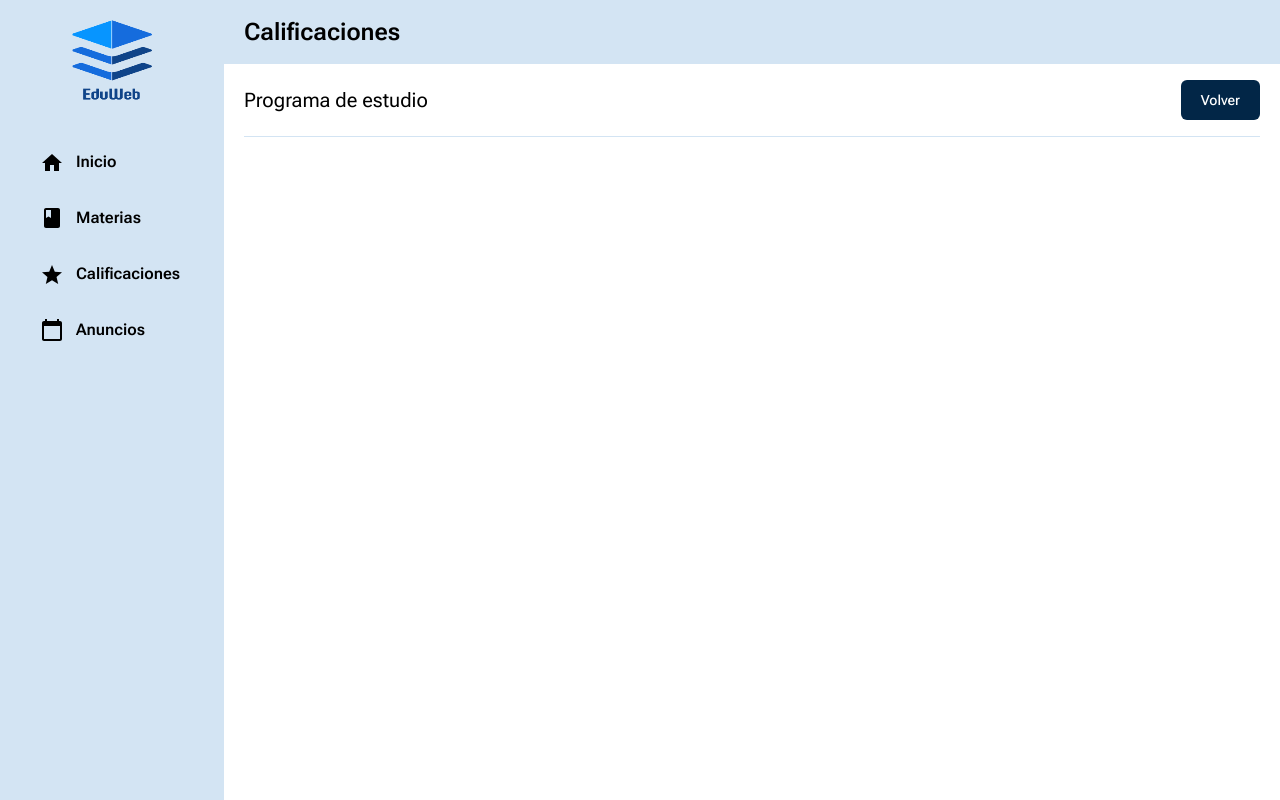
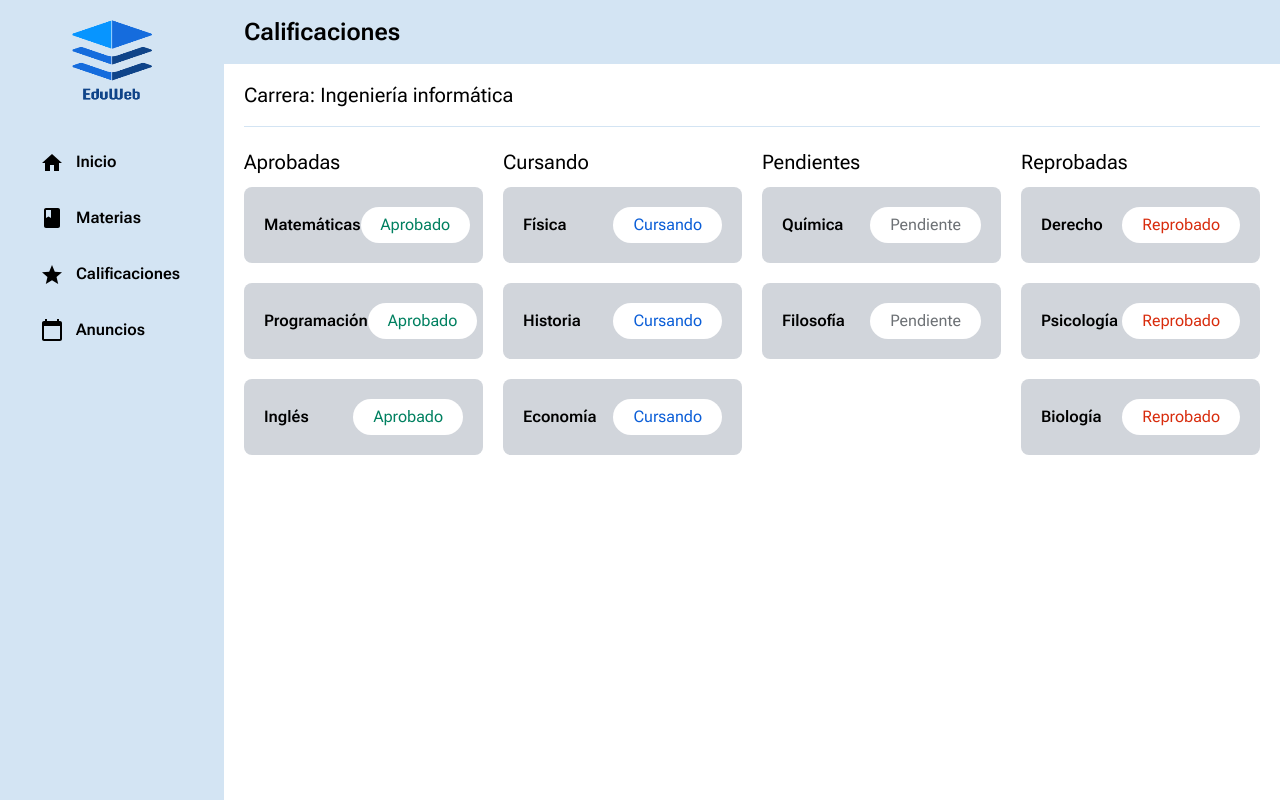
Before and after one commit to No-Country/S7-22-T-NodeReact, a Next.js app in the folder frontend/: page /students/calificaciones in a window 1280 px wide. Built offline with nearby package versions, Linux system fonts and the light colour scheme.

Commit message:
added anouncements

```diff
--- /dev/null
+++ b/frontend/src/pages/students/anuncios.jsx
@@ -0,0 +1,42 @@
+import Layout from "@/components/Layout";
+import {CalendarIcon, HomeIcon, StarIcon, SubjectsIcon} from "@/assets/icons-sidebar";
+
+const menuItems = [
+    { label: 'Inicio', url: '/students', icon: <HomeIcon /> },
+    { label: 'Materias', url: '/students/materias', icon: <SubjectsIcon /> },
+    { label: 'Calificaciones', url: '/students/calificaciones', icon: <StarIcon /> },
+    { label: 'Anuncios', url: '/students/anuncios', icon: <CalendarIcon /> }
+];
+
+const announcements = [
+    { professor: 'Esteban Ceres', subject: 'Matemáticas', date: '2023/04/17', mailSubject: 'Tarea semana', message: 'Se ha subido la tarea de la semana pasada' },
+    { professor: 'Pedro Pérez', subject: 'Física', date: '2023/04/17', mailSubject: 'Tarea semana', message: 'Se ha subido la tarea de la semana pasada' },
+    { professor: 'Juan López', subject: 'Química', date: '2023/04/17', mailSubject: 'Tarea semana', message: 'Se ha subido la tarea de la semana pasada' },
+    { professor: 'Carla Ramirez', subject: 'Lengua', date: '2023/04/17', mailSubject: 'Tarea semana', message: 'Se ha subido la tarea de la semana pasada' },
+];
+
+const Anuncios = () => {
+    return (
+        <Layout name={'Anuncios'} menuItems={menuItems}>
+            <div className='flex justify-between items-center py-4 border-b border-secondary'>
+                <p className='text-h4'>Últimos mensajes</p>
+            </div>
+
+            <div className='grid grid-cols-4 gap-5'>
+                {announcements.map((announcement, index) => {
+                    return (
+                        <div key={index} className='bg-gray-300 flex flex-col gap-1.5 p-5 rounded-lg mt-5'>
+                            <p>Profesor: <span className='font-semibold'>{announcement.professor}</span></p>
+                            <p>Materia: <span className='font-semibold'>{announcement.subject}</span></p>
+                            <p>Fecha: <span className='font-semibold'>{announcement.date}</span></p>
+                            <p>Asunto: <span className='font-semibold'>{announcement.mailSubject}</span></p>
+                            <p>Anuncio: <span className='font-semibold'>{announcement.message}</span></p>
+                        </div>
+                    )
+                })}
+            </div>
+        </Layout>
+    )
+}
+
+export default Anuncios;
--- a/frontend/src/pages/students/calificaciones.jsx
+++ b/frontend/src/pages/students/calificaciones.jsx
@@ -1,6 +1,5 @@
 import Layout from "@/components/Layout";
 import {CalendarIcon, HomeIcon, StarIcon, SubjectsIcon} from "@/assets/icons-sidebar";
-import Button from "@/components/Button";
 import Router from "next/router";
 
 const menuItems = [
@@ -10,6 +9,20 @@ const menuItems = [
     { label: 'Anuncios', url: '/students/anuncios', icon: <CalendarIcon /> }
 ];
 
+const subjects = [
+    { name: 'Matemáticas', status: 'Aprobado' },
+    { name: 'Física', status: 'Cursando' },
+    { name: 'Química', status: 'Pendiente' },
+    { name: 'Programación', status: 'Aprobado' },
+    { name: 'Inglés', status: 'Aprobado' },
+    { name: 'Historia', status: 'Cursando' },
+    { name: 'Filosofía', status: 'Pendiente' },
+    { name: 'Economía', status: 'Cursando' },
+    { name: 'Derecho', status: 'Reprobado' },
+    { name: 'Psicología', status: 'Reprobado' },
+    { name: 'Biología', status: 'Reprobado' },
+]
+
 const handleBack = () => {
     Router.back();
 }
@@ -18,8 +31,62 @@ const Calificaciones = () => {
     return (
         <Layout name={'Calificaciones'} menuItems={menuItems}>
             <div className='flex justify-between items-center py-4 border-b border-secondary'>
-                <p className='text-h4'>Programa de estudio</p>
-                <Button onClick={handleBack} visible={true} type={'button'} text={'Volver'} />
+                <p className='text-h4'>Carrera: Ingeniería informática</p>
+            </div>
+
+            <div className='grid grid-cols-4 gap-5 mt-5'>
+                <div>
+                    <h3 className='text-h4 mb-2.5'>Aprobadas</h3>
+                    <div className='flex flex-col gap-5'>
+                        {subjects.filter(subject => subject.status === 'Aprobado').map((subject, index) => {
+                            return (
+                                <div key={index} className='bg-gray-300 flex justify-between items-center p-5 rounded-lg'>
+                                    <p className='font-semibold'>{subject.name}</p>
+                                    <p className='bg-white px-5 py-1.5 text-success rounded-full'>{subject.status}</p>
+                                </div>
+                            )
+                        })}
+                    </div>
+                </div>
+                <div>
+                    <h3 className='text-h4 mb-2.5'>Cursando</h3>
+                    <div className='flex flex-col gap-5'>
+                        {subjects.filter(subject => subject.status === 'Cursando').map((subject, index) => {
+                           return (
+                               <div key={index} className='bg-gray-300 flex justify-between items-center p-5 rounded-lg'>
+                                   <p className='font-semibold'>{subject.name}</p>
+                                   <p className='bg-white px-5 py-1.5 text-interactive rounded-full'>{subject.status}</p>
+                               </div>
+                           )
+                        })}
+                    </div>
+                </div>
+                <div>
+                    <h3 className='text-h4 mb-2.5'>Pendientes</h3>
+                    <div className='flex flex-col gap-5'>
+                        {subjects.filter(subject => subject.status === 'Pendiente').map((subject, index) => {
+                            return (
+                                <div key={index} className='bg-gray-300 flex justify-between items-center p-5 rounded-lg'>
+                                    <p className='font-semibold'>{subject.name}</p>
+                                    <p className='bg-white px-5 py-1.5 text-placeholder rounded-full'>{subject.status}</p>
+                                </div>
+                            )
+                        })}
+                    </div>
+                </div>
+                <div>
+                    <h3 className='text-h4 mb-2.5'>Reprobadas</h3>
+                    <div className='flex flex-col gap-5'>
+                        {subjects.filter(subject => subject.status === 'Reprobado').map((subject, index) => {
+                            return (
+                                <div key={index} className='bg-gray-300 flex justify-between items-center p-5 rounded-lg'>
+                                    <p className='font-semibold'>{subject.name}</p>
+                                    <p className='bg-white px-5 py-1.5 text-danger rounded-full'>{subject.status}</p>
+                                </div>
+                            )
+                        })}
+                    </div>
+                </div>
             </div>
         </Layout>
     )
```
